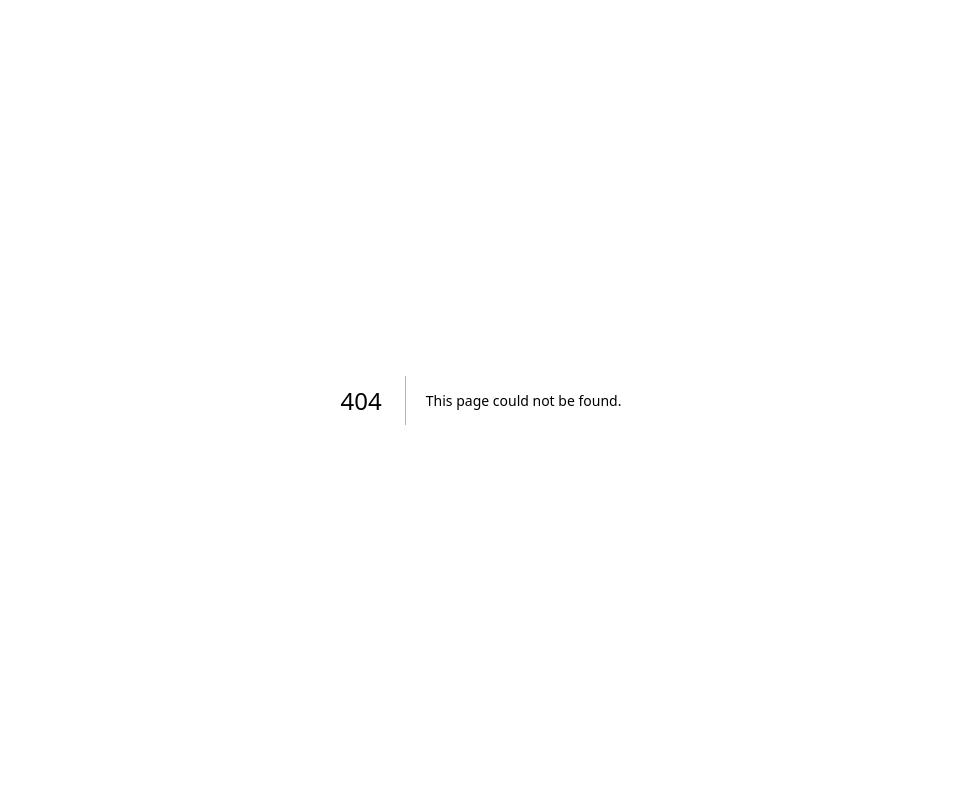
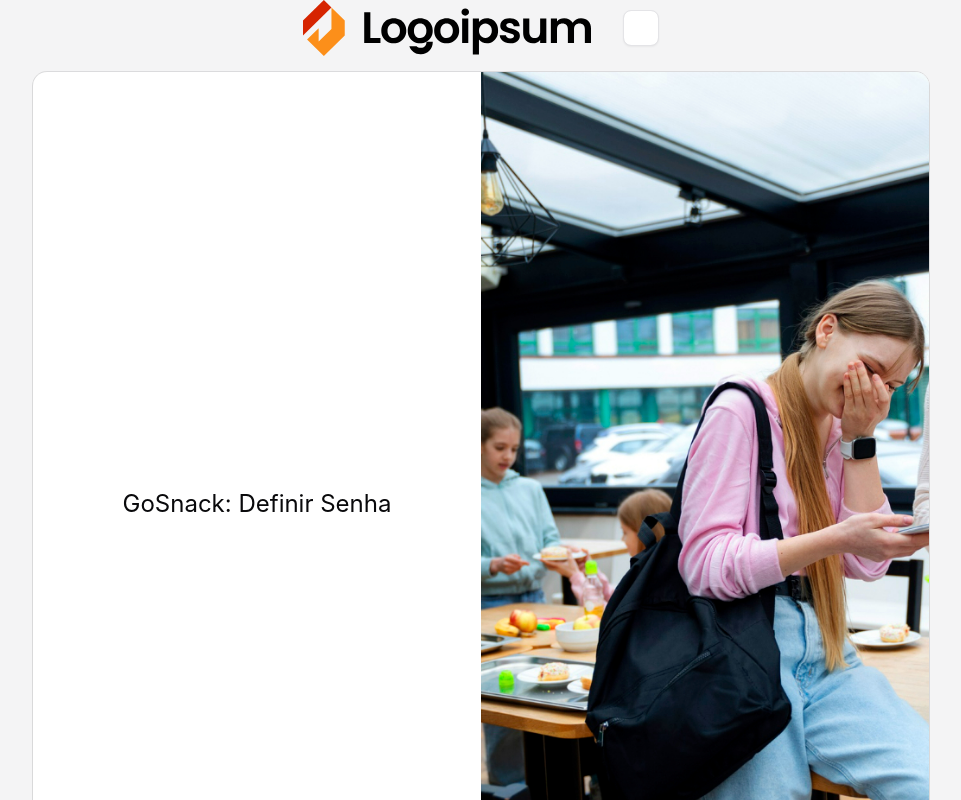
Before and after one commit to alexandreraminelli/gosnack, a Next.js app in the folder gosnack-dashboard/: page /auth/definir-senha in a window 1280 px wide. Before the commit this address had no page. Shown: the top 800 px of the page, without its empty margins (159-1120 px from the left). Built offline with nearby package versions, Linux system fonts and the light colour scheme; some icons are missing.

Commit message:
feat(auth): criar rota da página de definir senha

```diff
--- /dev/null
+++ b/gosnack-dashboard/src/app/(auth)/auth/definir-senha/page.tsx
@@ -0,0 +1,10 @@
+/**
+ * Página de definir senha após convite para novos usuários.
+ */
+export default function SetPasswordPage() {
+  return (
+    <div className="flex items-center justify-center w-full h-dvh">
+      <h1 className="text-2xl">GoSnack: Definir Senha</h1>
+    </div>
+  )
+}
--- a/gosnack-dashboard/src/constants/navigation/routes.ts
+++ b/gosnack-dashboard/src/constants/navigation/routes.ts
@@ -5,6 +5,9 @@ export const ROUTES = {
   // Autenticação
   login: "/login",
   forgotPassword: "/recuperar-senha",
+  auth: {
+    setPassword: "/auth/definir-senha",
+  },
 
   // Visão Geral
   home: "/",
--- a/gosnack-dashboard/src/lib/navigation/route-access.ts
+++ b/gosnack-dashboard/src/lib/navigation/route-access.ts
@@ -14,6 +14,7 @@ export const AUTH_ROUTES = new Set<string>([
   // Rotas de autenticação:
   ROUTES.login,
   ROUTES.forgotPassword,
+  ROUTES.auth.setPassword,
 ])
 
 /**
```
